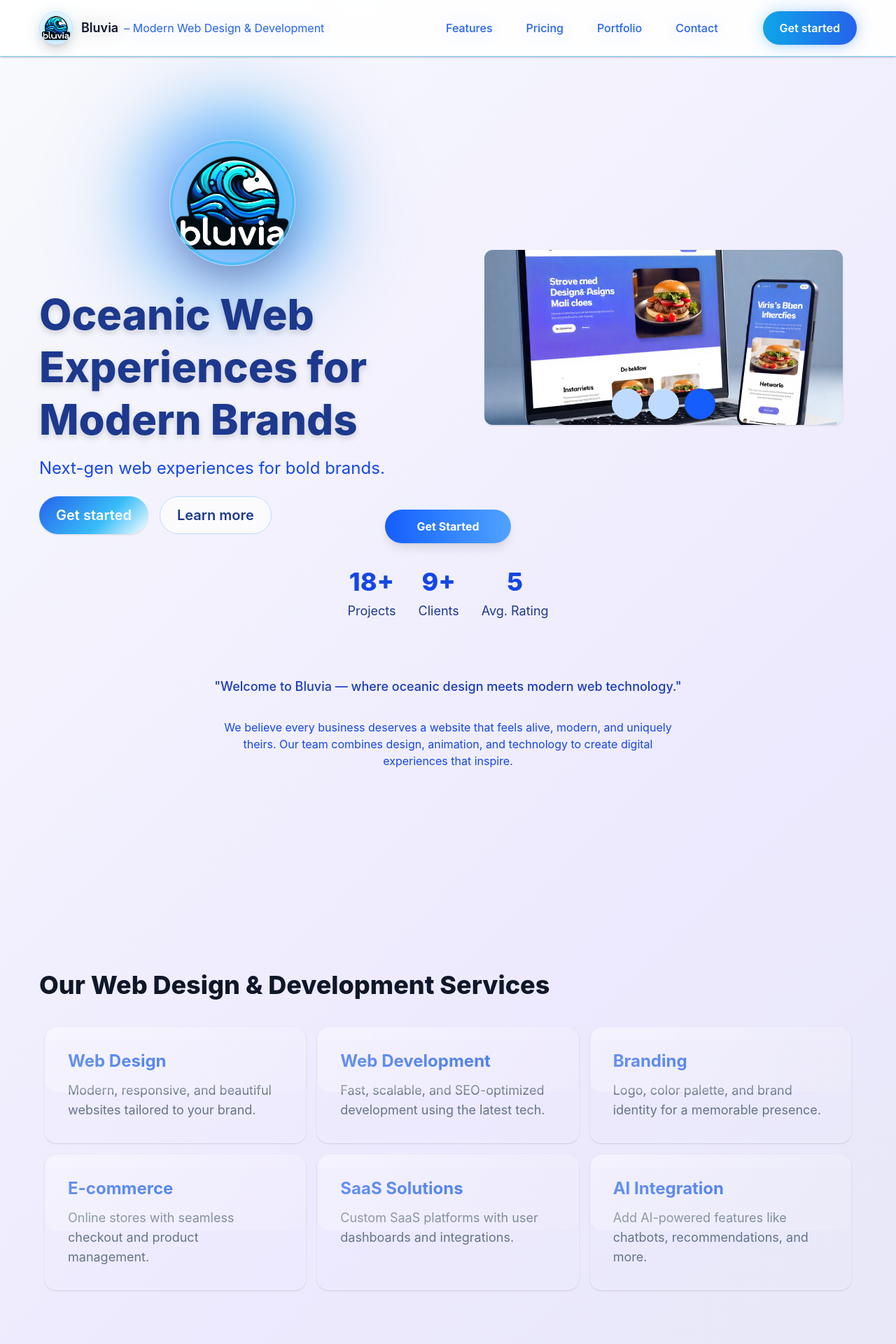
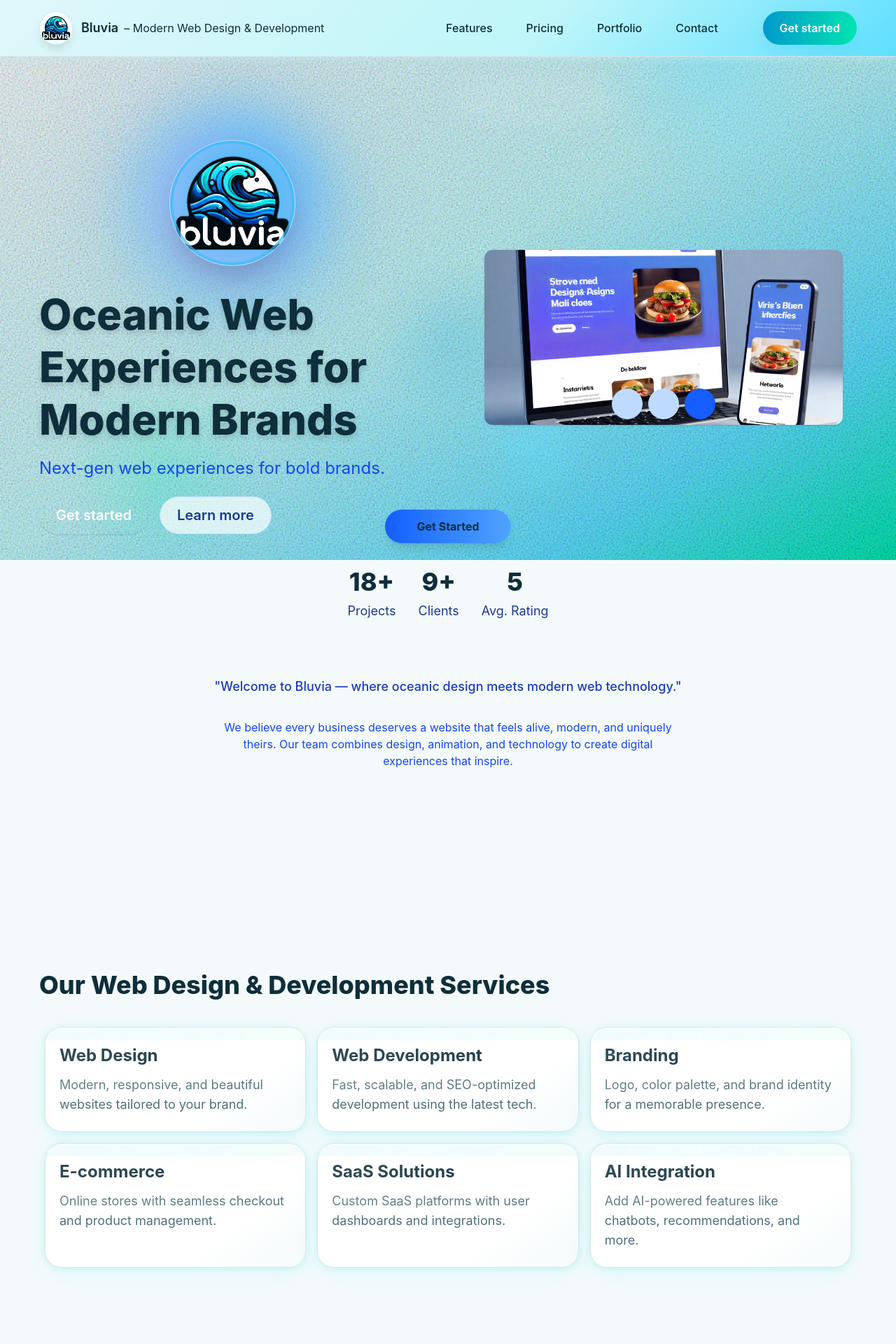
Before and after one commit to Stack-Sage/skillEdgeTech, a Next.js app: page / in a window 1280 px wide. Shown: the top 1920 px of the page at 70% size. Built offline with nearby package versions, Linux system fonts and the light colour scheme.

Commit message:
ui updates

```diff
--- a/app/components/Navbar.jsx
+++ b/app/components/Navbar.jsx
@@ -11,10 +11,14 @@ export default function Navbar() {
 
   return (
     <header
-      className="fixed top-0 left-0 w-full z-50 bg-white/70 backdrop-blur-md border-b border-white/20 shadow-sm"
+      className="fixed top-0 left-0 w-full z-50 border-b border-divider shadow-sm backdrop-blur-md"
       style={{
-        background: "rgba(255,255,255,0.7)",
-        borderBottom: "1px solid #7dd3fc",
+        background:
+          "linear-gradient(135deg, #e0f7fa 0%, #bff6f9 60%, #5edfff 100%)",
+        boxShadow: "0 2px 12px 0 #bfeff355",
+        color: "#0e2e3b",
+        // Slightly darker than main background
+        borderBottom: "1.5px solid #d9e6e9",
       }}
       role="banner"
       aria-label="Main navigation"
@@ -26,7 +30,7 @@ export default function Navbar() {
           onClick={playClick}
         >
           <div
-            className="flex items-center justify-center rounded-full bg-white/70 backdrop-blur-md shadow-lg border border-blue-200 transition-transform duration-150 hover:scale-110"
+            className="flex items-center justify-center rounded-full bg-white/70 backdrop-blur-md shadow-lg border border-divider transition-transform duration-150 hover:scale-110"
             style={{
               width: 48,
               height: 48,
@@ -39,28 +43,16 @@ export default function Navbar() {
               alt={siteContent.companyName}
               width={44}
               height={44}
-              style={{
-                objectFit: "contain",
-                objectPosition: "center",
-                width: "44px",
-                height: "44px",
-                maxWidth: "44px",
-                maxHeight: "44px",
-                display: "block",
-                transition: "filter 0.3s",
-                filter: "drop-shadow(0 0 8px #38bdf8aa)",
-                background: "transparent"
-              }}
+              className="object-contain"
               decoding="async"
               priority
             />
           </div>
           <span
-            className="font-semibold text-lg group-hover:text-[#2563eb] transition-colors duration-150"
-            style={{ color: "#0f172a" }}
+            className="font-semibold text-lg group-hover:text-primary transition-colors duration-150 text-main"
           >
             Bluvia
-            <span className="ml-2 text-base font-normal text-[#2563eb] hidden sm:inline">
+            <span className="ml-2 text-base font-normal text-primary hidden sm:inline">
               – Modern Web Design &amp; Development
             </span>
           </span>
@@ -70,10 +62,7 @@ export default function Navbar() {
             <a
               key={id}
               href={`#${id}`}
-              className="transition font-medium px-2 py-1 rounded hover:bg-blue-50"
-              style={{
-                color: "#2563eb",
-              }}
+              className="transition font-medium px-2 py-1 rounded hover:bg-primary-light/30 text-primary-dark"
               onClick={playClick}
             >
               {id.charAt(0).toUpperCase() + id.slice(1)}
@@ -81,12 +70,7 @@ export default function Navbar() {
           ))}
           <Link
             href="/signup"
-            className="ml-6 inline-flex items-center justify-center rounded-full px-6 py-3 font-semibold transition-transform duration-150 hover:scale-105"
-            style={{
-              background: "linear-gradient(90deg, #0ea5e9 0%, #2563eb 100%)",
-              color: "#fff",
-              boxShadow: "0 2px 8px 0 rgba(37,99,235,0.10)",
-            }}
+            className="ml-6 inline-flex items-center justify-center rounded-full px-6 py-3 font-semibold btn-primary hover-glow"
             onClick={playClick}
           >
             Get started
@@ -98,7 +82,7 @@ export default function Navbar() {
               setOpen(!open);
               playClick();
             }}
-            className="p-2 rounded-md border bg-white text-[#0f172a]"
+            className="p-2 rounded-md border bg-white/90 text-main"
             aria-label="Toggle menu"
           >
             {open ? "Close" : "Menu"}
@@ -110,8 +94,8 @@ export default function Navbar() {
           className="md:hidden container-max rounded-b-xl p-4 shadow transition-all"
           style={{
             background:
-              "linear-gradient(135deg, #e0f7fa 0%, #b3c6ff 60%, #a7f3d0 100%)",
-            borderBottom: "1px solid #7dd3fc",
+              "linear-gradient(135deg, #e0f7fa 0%, #bff6f9 60%, #5edfff 100%)",
+            borderBottom: "1.5px solid #d9e6e9",
           }}
         >
           <div className="flex flex-col gap-4">
@@ -119,10 +103,7 @@ export default function Navbar() {
               <a
                 key={id}
                 href={`#${id}`}
-                className="transition font-medium px-2 py-2 rounded hover:bg-blue-50"
-                style={{
-                  color: "#2563eb",
-                }}
+                className="transition font-medium px-2 py-2 rounded hover:bg-primary-light/30 text-primary-dark"
                 onClick={() => {
                   setOpen(false);
                   playClick();
@@ -133,12 +114,7 @@ export default function Navbar() {
             ))}
             <Link
               href="/signup"
-              className="inline-flex items-center justify-center rounded-full px-6 py-3 font-semibold transition-transform duration-150 hover:scale-105"
-              style={{
-                background: "linear-gradient(90deg, #0ea5e9 0%, #2563eb 100%)",
-                color: "#fff",
-                boxShadow: "0 2px 8px 0 rgba(37,99,235,0.10)",
-              }}
+              className="inline-flex items-center justify-center rounded-full px-6 py-3 font-semibold btn-primary hover-glow"
               onClick={() => {
                 setOpen(false);
                 playClick();
--- a/app/components/ServicesSection.jsx
+++ b/app/components/ServicesSection.jsx
@@ -15,17 +15,13 @@ export default function ServicesSection() {
           {siteContent.services.slice(0, 6).map((s, idx) => (
             <div
               key={s.id}
-              className="relative overflow-hidden glossy-card p-4 sm:p-6 md:p-8 rounded-2xl border border-white/20 shadow-sm transition-transform duration-150 hover:scale-105"
-              style={{
-                background: "transparent",
-                color: "#0f172a"
-              }}
+              className="relative glossy-card card-content transition-transform duration-150 hover:scale-105"
               onClick={playClick}
             >
-              <h3 className="font-bold text-lg sm:text-xl md:text-2xl mb-2 md:mb-3" style={{ color: "#2563eb" }}>
+              <h3 className="font-bold text-lg sm:text-xl md:text-2xl mb-2 md:mb-3 text-main">
                 {s.title}
               </h3>
-              <p className="text-sm sm:text-base md:text-lg" style={{ color: "#64748b" }}>
+              <p className="text-sm sm:text-base md:text-lg text-secondary">
                 {s.desc}
               </p>
             </div>
--- a/app/globals.css
+++ b/app/globals.css
@@ -1,110 +1,189 @@
 @import "tailwindcss";
 
-/* Asset folder: /assets for all images and sounds */
-
-:root{
-  --glass: rgba(255,255,255,0.8);
-  --glass-dark: rgba(49,46,129,0.7); /* deep indigo */
-  --accent: #38bdf8; /* aqua */
-  --accent-600: #2563eb; /* blue */
-  --muted: #64748b;
-  --bluvia-indigo: #312e81;
-  --bluvia-blue: #2563eb;
-  --bluvia-aqua: #38bdf8;
-  --bluvia-light: #e0e7ff;
+/* Oceanic + Glossy + Light Mode Palette */
+:root {
+  --primary: #0099cc;
+  --primary-light: #5edfff;
+  --primary-dark: #006f8a;
+  --accent: #00e5b0;
+  --bg-base: #f4fafb;
+  --card-glass: #ffffffcc;
+  --text-main: #0e2e3b;
+  --text-secondary: #4f6f7a;
+  --border: #d9e6e9;
+  --success: #00d084;
+  --error: #ff6b6b;
+  --warning: #ffc260;
+  --muted: #9eb7bd;
+  --glass-blur: blur(12px);
+  --shadow-glass: 0 8px 20px rgba(0,153,204,0.1);
+  --hover-glow: 0 0 8px #5edfff50;
 }
 
+/* Base styles */
 html, body, #__next {
   height: 100%;
   width: 100%;
-  /* overflow: hidden; */ /* REMOVE THIS LINE */
 }
 
 html {
   scroll-behavior: smooth;
+  background: var(--bg-base);
 }
-html,body,#__next { height:100%; }
 body {
-  background: transparent;
-  color: #0f172a;
+  background: var(--bg-base);
+  color: var(--text-main);
   font-family: Inter, ui-sans-serif, system-ui, -apple-system, "Segoe UI", Roboto, "Helvetica Neue", Arial;
-  /* Add animated gradient background */
-  background: linear-gradient(120deg, #e0e7ff 0%, #a5b4fc 50%, #38bdf8 100%);
-  background-size: 200% 200%;
-  animation: oceanicBG 18s ease-in-out infinite;
 }
 
-@keyframes oceanicBG {
-  0% {
-    background-position: 0% 50%;
-  }
-  50% {
-    background-position: 100% 50%;
-  }
-  100% {
-    background-position: 0% 50%;
-  }
+/* Hero/Header Gradient */
+.oceanic-hero-bg {
+  background: linear-gradient(135deg, #5edfff 0%, #00e5b0 100%);
 }
 
-.glass {
-  background: linear-gradient(135deg, rgba(255,255,255,0.85) 60%, rgba(56,189,248,0.10) 100%);
-  backdrop-filter: blur(14px) saturate(120%);
-  border: 1px solid rgba(56,189,248,0.10);
-  box-shadow: 0 6px 30px rgba(49,46,129,0.10);
-  border-radius: 1rem;
-}
-
-.oceanic-glass {
-  background: linear-gradient(135deg, rgba(49,46,129,0.08) 0%, rgba(224,231,255,0.85) 100%);
-  backdrop-filter: blur(16px) saturate(120%);
-  border: 1px solid rgba(56,189,248,0.10);
-  box-shadow: 0 8px 32px 0 rgba(49,46,129,0.10);
-  border-radius: 1.25rem;
-}
-
-.oceanic-gradient {
-  background: linear-gradient(135deg, #2563eb 0%, #38bdf8 60%, #fff 100%);
-}
-
-.scale-hover:hover { transform: translateY(-6px) scale(1.02); }
-.scale-press:active { transform: translateY(0) scale(0.98); }
-
-.container-max { max-width: 1200px; margin-left: auto; margin-right: auto; padding-left: 1rem; padding-right: 1rem; }
-
-.fade-in { animation: fadeIn 600ms ease both; }
-@keyframes fadeIn { from { opacity:0; transform: translateY(6px);} to { opacity:1; transform:none;} }
-
-html.dark, body.dark {
-  background: linear-gradient(135deg, #18181b 0%, #312e81 80%, #3730a3 100%);
-  color: #e0e7ef;
-}
-
-a:focus, button:focus, input:focus, textarea:focus {
-  outline: 2px solid #2563eb;
-  outline-offset: 2px;
-}
-
-.glossy-card {
+/* Card Glassmorphism */
+.glass, .oceanic-glass, .glossy-card {
+  background: linear-gradient(145deg, #fff 70%, #f4fafb 100%);
+  backdrop-filter: var(--glass-blur);
+  border: 1.5px solid var(--border);
+  box-shadow:
+    0 2px 8px 0 #bfeff333,
+    0 8px 32px 0 #5edfff22,
+    0 1.5px 8px 0 #00e5b022;
+  border-radius: 1.5rem;
+  color: var(--text-main);
+  transition: box-shadow 0.18s, background 0.18s, transform 0.18s;
   position: relative;
   overflow: hidden;
 }
+
+/* Card hover effect */
+.glass:hover, .oceanic-glass:hover, .glossy-card:hover {
+  background: linear-gradient(145deg, #f4fafb 60%, #eaf7f9 100%);
+  box-shadow:
+    0 4px 24px 0 #5edfff44,
+    0 12px 40px 0 #00e5b022,
+    0 2px 12px 0 #bfeff333;
+  transform: translateY(-2px) scale(1.025);
+}
+
+/* Card content utility for padding and spacing */
+.card-content {
+  position: relative;
+  z-index: 10;
+  padding: 1.5rem 1.25rem;
+  display: flex;
+  flex-direction: column;
+  align-items: flex-start;
+}
+
+/* Button Styles */
+.btn-primary {
+  background: linear-gradient(90deg, #0099cc 0%, #00e5b0 100%);
+  color: #fff;
+  border: none;
+  border-radius: 9999px;
+  font-weight: 600;
+  box-shadow: var(--shadow-glass);
+  transition: background 0.2s, transform 0.15s, box-shadow 0.2s;
+}
+.btn-primary:hover, .btn-primary:focus {
+  background: linear-gradient(90deg, #00bfe0 0%, #00f5c0 100%);
+  box-shadow: 0 0 8px #5edfff50, var(--shadow-glass);
+  transform: scale(1.03);
+}
+.btn-secondary {
+  background: #e8f8fa;
+  color: var(--primary);
+  border: 1px solid #b9e3ea;
+  border-radius: 9999px;
+  font-weight: 600;
+  transition: background 0.2s, color 0.2s;
+}
+.btn-secondary:hover, .btn-secondary:focus {
+  background: #d7f1f5;
+  color: var(--primary-dark);
+}
+
+/* Navbar/Glass Header */
+.oceanic-navbar {
+  background: rgba(255,255,255,0.6);
+  backdrop-filter: blur(12px);
+  color: var(--text-main);
+  box-shadow: 0 2px 12px 0 #bfeff333;
+}
+
+/* Footer */
+.oceanic-footer {
+  background: #e6f4f6;
+  color: var(--text-secondary);
+}
+
+/* Headings and text */
+h1, h2, h3, h4, h5, h6, .font-extrabold, .font-bold {
+  color: var(--text-main) !important;
+}
+.text-main { color: var(--text-main) !important; }
+.text-secondary { color: var(--text-secondary) !important; }
+.text-accent { color: var(--accent) !important; }
+.text-muted { color: var(--muted) !important; }
+.text-success { color: var(--success) !important; }
+.text-error { color: var(--error) !important; }
+.text-warning { color: var(--warning) !important; }
+
+/* Borders and dividers */
+.border-divider { border-color: var(--border) !important; }
+
+/* Scrollbar */
+::-webkit-scrollbar {
+  width: 10px;
+  background: #eaf7f9;
+}
+::-webkit-scrollbar-thumb {
+  background: #bfeff3;
+  border-radius: 8px;
+}
+
+/* Hover glow for cards/buttons */
+.hover-glow:hover, .hover-glow:focus {
+  box-shadow: var(--hover-glow), var(--shadow-glass);
+}
+
+/* Placeholder, captions, skeleton loaders */
+::placeholder { color: var(--muted); }
+.skeleton-loader {
+  background: linear-gradient(90deg, #e6f4f6 25%, #cff3f7 50%, #e6f4f6 75%);
+  background-size: 200% 100%;
+  animation: shimmer 1.2s infinite linear;
+}
+@keyframes shimmer {
+  0% { background-position: -200% 0; }
+  100% { background-position: 200% 0; }
+}
+
+/* Utility */
+.container-max { max-width: 1200px; margin-left: auto; margin-right: auto; padding-left: 1rem; padding-right: 1rem; }
+
 .glossy-card::before {
   content: "";
   pointer-events: none;
   position: absolute;
-  top: 0; left: 0; right: 0; height: 56%;
-  background: linear-gradient(120deg, rgba(255,255,255,0.32) 0%, rgba(255,255,255,0.12) 100%);
+  top: 0; left: 0; right: 0; height: 60%;
+  background: linear-gradient(120deg, rgba(255,255,255,0.22) 0%, rgba(255,255,255,0.08) 100%);
   border-radius: inherit;
   z-index: 2;
-  filter: blur(0.5px);
+  filter: blur(1.5px);
+  opacity: 0.7;
 }
+
 .glossy-card::after {
   content: "";
   pointer-events: none;
   position: absolute;
   top: 0; left: 0; right: 0; height: 18px;
-  background: linear-gradient(90deg, rgba(255,255,255,0.22) 0%, rgba(255,255,255,0.06) 100%);
+  background: linear-gradient(90deg, rgba(94,223,255,0.10) 0%, rgba(0,229,176,0.06) 100%);
   border-radius: 1.5rem 1.5rem 0 0;
   z-index: 3;
-  filter: blur(0.5px);
+  filter: blur(1px);
+  opacity: 0.8;
 }
--- a/app/layout.js
+++ b/app/layout.js
@@ -1,4 +1,3 @@
-
 import "./globals.css";
 import { defaultSEO } from "./utils/seo";
 import { siteContent } from "./content";
@@ -87,42 +86,83 @@ export default function RootLayout({ children }) {
         />
       </head>
       <body
-        className="font-sans text-[#0F172A] min-h-screen scrollbar-thin scrollbar-thumb-[#38bdf8] scrollbar-track-[#e0e7ff]"
+        className="font-sans min-h-screen scrollbar-thin scrollbar-thumb-[#bfeff3] scrollbar-track-[#eaf7f9]"
         style={{
-          background:
-            "radial-gradient(ellipse at 50% 40%, #fff 0%, #e0e7ff 35%, #38bdf8 70%, #2563eb 90%, #312e81 100%)",
           position: "relative",
           overflowX: "hidden",
+          background:
+            "linear-gradient(120deg, #fafdff 0%, #e0f7fa 20%, #bff6f9 50%, #5edfff 80%, #00e5b0 100%)",
         }}
       >
-        {/* SVG background effect */}
+        {/* SVG background effect with glowing/soft color effects and a strong oceanic gradient */}
+        <div
+          aria-hidden="true"
+          style={{
+            position: "fixed",
+            top: 0,
+            left: 0,
+            width: "100vw",
+            height: "100vh",
+            zIndex: 0,
+            pointerEvents: "none",
+            overflow: "hidden",
+            background:
+              "radial-gradient(ellipse at 50% 40%, #fff 0%, #e0f7fa 25%, #bff6f9 55%, #5edfff 80%, #00e5b0 100%)"
+          }}
+        >
           <svg
-          aria-hidden="true"
-          className="pointer-events-none fixed inset-0 w-full h-full z-0"
-          style={{ opacity: 0.22 }} // increased from 0.13 for more vibrancy
+            width="100%"
+            height="100%"
+            style={{
+              width: "100vw",
+              height: "100vh",
+              minWidth: "100vw",
+              minHeight: "100vh",
+              display: "block",
+              position: "absolute",
+              top: 0,
+              left: 0,
+              pointerEvents: "none",
+              userSelect: "none"
+            }}
+            focusable="false"
           >
             <defs>
-            <radialGradient id="bg-gradient" cx="50%" cy="40%" r="80%">
-              <stop offset="0%" stopColor="#fff" />
-              <stop offset="20%" stopColor="#e0f2fe" />
-              <stop offset="35%" stopColor="#e0e7ff" />
-              <stop offset="60%" stopColor="#a5b4fc" />
-              <stop offset="80%" stopColor="#38bdf8" />
-              <stop offset="90%" stopColor="#2563eb" />
-              <stop offset="100%" stopColor="#312e81" />
-            </radialGradient>
+              <linearGradient id="bg-gradient" x1="0%" y1="0%" x2="100%" y2="100%">
+                <stop offset="0%" stopColor="#fafdff" />
+                <stop offset="20%" stopColor="#e0f7fa" />
+                <stop offset="50%" stopColor="#bff6f9" />
+                <stop offset="80%" stopColor="#5edfff" />
+                <stop offset="100%" stopColor="#00e5b0" />
+              </linearGradient>
               <filter id="noise" x="0" y="0">
-              <feTurbulence type="fractalNoise" baseFrequency="0.6" numOctaves="2" result="turb" />
-              <feColorMatrix type="saturate" values="0.7" />
+                <feTurbulence type="fractalNoise" baseFrequency="0.42" numOctaves="2" result="turb" />
+                <feColorMatrix type="saturate" values="0.95" />
                 <feBlend in="SourceGraphic" in2="turb" mode="multiply" />
               </filter>
+              <radialGradient id="glow-cyan" cx="50%" cy="50%" r="50%">
+                <stop offset="0%" stopColor="#5edfff" stopOpacity="0.38" />
+                <stop offset="100%" stopColor="#5edfff" stopOpacity="0" />
+              </radialGradient>
+              <radialGradient id="glow-green" cx="50%" cy="50%" r="50%">
+                <stop offset="0%" stopColor="#00e5b0" stopOpacity="0.22" />
+                <stop offset="100%" stopColor="#00e5b0" stopOpacity="0" />
+              </radialGradient>
+              <radialGradient id="glow-blue" cx="50%" cy="50%" r="50%">
+                <stop offset="0%" stopColor="#0099cc" stopOpacity="0.13" />
+                <stop offset="100%" stopColor="#0099cc" stopOpacity="0" />
+              </radialGradient>
             </defs>
             <rect width="100%" height="100%" fill="url(#bg-gradient)" filter="url(#noise)" />
-          <circle cx="80%" cy="12%" r="160" fill="#38bdf8" opacity="0.18" />
-          <circle cx="18%" cy="85%" r="120" fill="#2563eb" opacity="0.14" />
-          <circle cx="50%" cy="60%" r="90" fill="#312e81" opacity="0.12" />
-          <circle cx="60%" cy="80%" r="60" fill="#a5b4fc" opacity="0.13" />
+            {/* Soft glowing color blobs */}
+            <circle cx="80%" cy="12%" r="180" fill="url(#glow-cyan)" />
+            <circle cx="18%" cy="85%" r="140" fill="url(#glow-green)" />
+            <circle cx="50%" cy="60%" r="110" fill="url(#glow-blue)" />
+            <circle cx="60%" cy="80%" r="80" fill="url(#glow-cyan)" />
+            {/* Subtle white highlight */}
+            <ellipse cx="60%" cy="18%" rx="120" ry="40" fill="#fff" opacity="0.08" filter="blur(12px)" />
           </svg>
+        </div>
         <Navbar />
         <main id="main-content" className="relative z-10">
           {children}
--- a/app/page.js
+++ b/app/page.js
@@ -35,10 +35,7 @@ export default function Home() {
 			<StickyCTA />
 			<div
 				className="w-full"
-				style={{
-					background:
-						"linear-gradient(135deg, #f8fafc 0%, #ede9fe 25%, #e0e7ef 50%, #c7d2fe 75%, #a5b4fc 100%)"
-				}}
+
 			>
 				<section className="pt-[100px] md:pt-[200px] pb-14 md:pb-20">
 					<HeroSection />
```
Also changed, not shown: app/components/Footer.jsx (+4 -14 lines), app/components/PortfolioSection.jsx (+3 -8 lines), app/components/PricingSection.jsx (+5 -16 lines), app/components/ReviewsSection.jsx (+3 -9 lines). Lines whose indentation alone changed are shown as unchanged.
